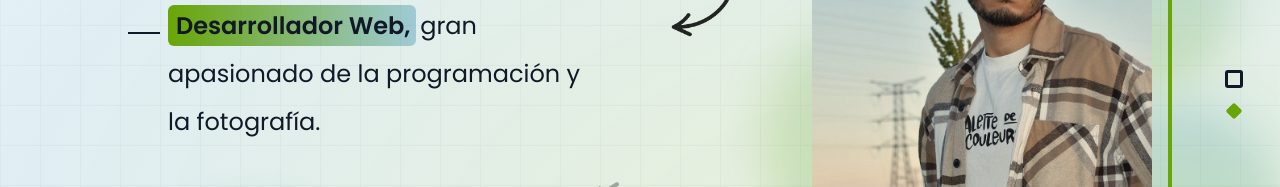
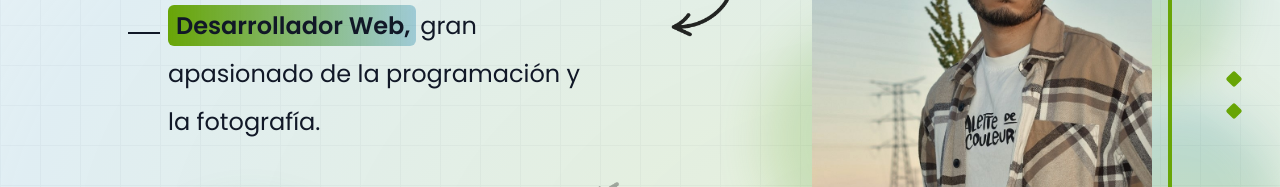
Before and after one commit to webdevmohamed/portfolio, a Vue app: page / in a window 1280 px wide. Shown: the part 295-482 px from the top of the page. Built offline with nearby package versions, Linux system fonts and the light colour scheme.

Commit message:
Improved Navigation scroll between sections

```diff
--- a/src/components/NavigationDots.vue
+++ b/src/components/NavigationDots.vue
@@ -1,52 +1,65 @@
 <template>
-    <div class="fixed right-10 top-1/2 transform -translate-y-1/2 flex flex-col items-center">
-        <div v-for="(section, index) in sections" :key="index" :class="[
-            'w-3 h-3 rounded-sm mb-5 transition-all duration-300 border-2 cursor-pointer',
-            currentSectionIndex === index ? 'bg-transparent border-foreground scale-150' : 'bg-primary border-primary rotate-45'
-        ]" @click="scrollToSection(index)"></div>
-    </div>
+  <div class="fixed right-10 top-1/2 transform -translate-y-1/2 flex flex-col items-center z-10">
+    <div
+      v-for="(index) in sections"
+      :key="index"
+      :class="[
+        'w-3 h-3 rounded-sm mb-5 transition-all duration-300 border-2 cursor-pointer',
+        currentSectionIndex === index
+          ? 'bg-transparent border-foreground scale-150'
+          : 'bg-primary border-primary rotate-45',
+      ]"
+      @click="scrollToSection(index)"
+    ></div>
+  </div>
 </template>
 
 <script setup>
-import { onMounted, onUnmounted, ref } from 'vue';
+import { ref, onMounted, onUnmounted } from 'vue'
 
-const sections = ['home', 'about'];
-const currentSectionIndex = ref(0);
+const sections = ['home', 'about']
+const currentSectionIndex = ref(0)
+let isScrolling = false
 
-const handleScroll = (event) => {
-    const delta = Math.sign(event.deltaY); // Determina la dirección del scroll
-    if (delta > 0 && currentSectionIndex.value < sections.length - 1) {
-        // Scroll hacia abajo
-        currentSectionIndex.value++;
-    } else if (delta < 0 && currentSectionIndex.value > 0) {
-        // Scroll hacia arriba
-        currentSectionIndex.value--;
-    }
+const scrollToSection = (index) => {
+  if (isScrolling || index === currentSectionIndex.value) return
 
-    const targetSection = document.getElementById(sections[currentSectionIndex.value]);
-    if (targetSection) {
-        targetSection.scrollIntoView({ behavior: 'smooth' });
-    }
-};
+  isScrolling = true
+  currentSectionIndex.value = index
+  const element = document.getElementById(sections[index])
 
+  if (element) {
+    element.scrollIntoView({
+      behavior: 'smooth',
+      block: 'start' // Ensure consistent alignment
+    })
+  }
 
-const scrollToSection = (sectionIndex) => {
-    currentSectionIndex.value = sectionIndex;
-    const section = sections[currentSectionIndex.value];
-    const element = document.getElementById(section);
-    if (element) {
-        element.scrollIntoView({ behavior: 'smooth' });
-    }
-};
+  // Reset after the animation duration 0.3 seconds
+  setTimeout(() => isScrolling = false, 300)
+}
 
+const handleWheel = (e) => {
+  if (isScrolling) {
+    e.preventDefault()
+    return
+  }
+
+  const delta = Math.sign(e.deltaY)
+  const newIndex = currentSectionIndex.value + delta
+
+  if (newIndex >= 0 && newIndex < sections.length) {
+    scrollToSection(newIndex)
+  }
+}
 
 onMounted(() => {
-    window.addEventListener('wheel', handleScroll);
-});
+  window.addEventListener('wheel', handleWheel, { passive: false })
+})
 
 onUnmounted(() => {
-    window.removeEventListener('wheel', handleScroll);
-});
+  window.removeEventListener('wheel', handleWheel)
+})
 </script>
 
 <style scoped></style>
```
